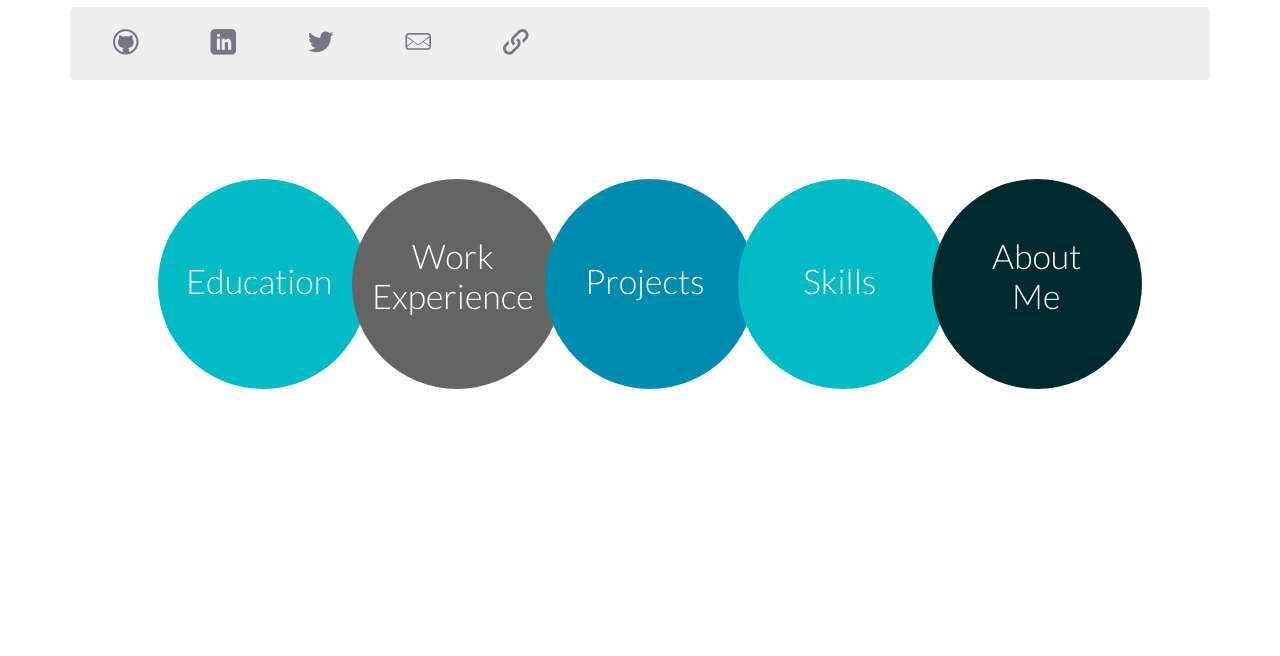
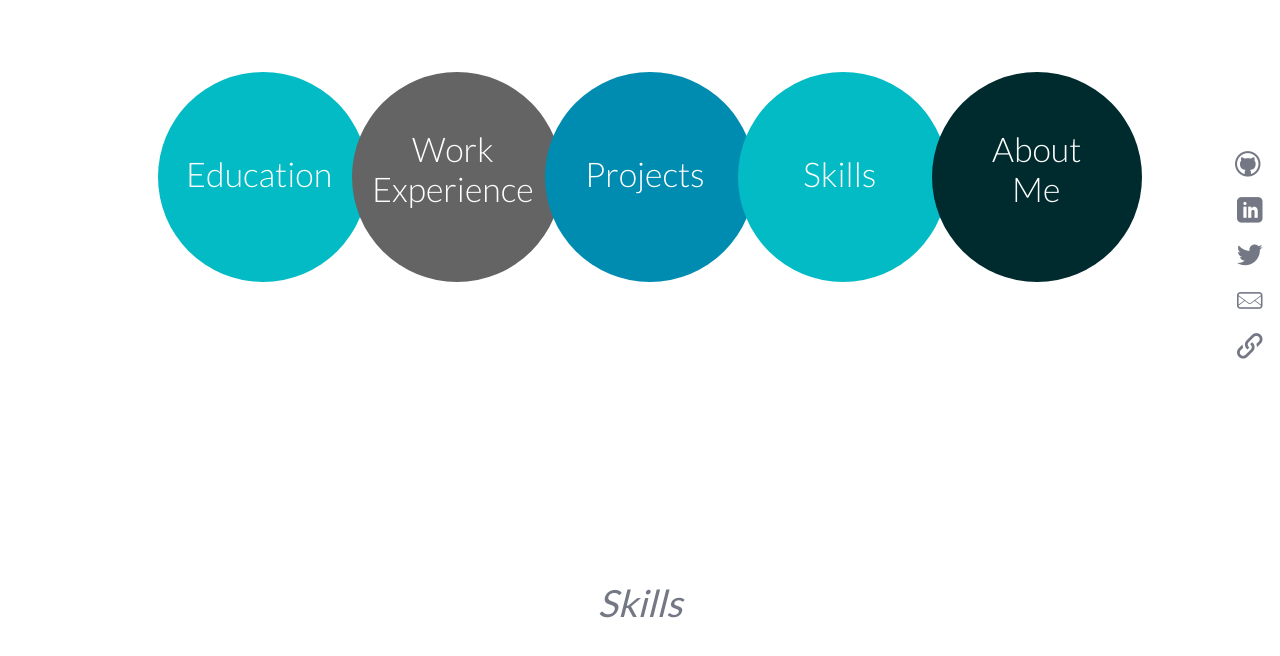
Before and after one commit to MimiBambino/InteractiveResume, a plain HTML site: page index.html in a window 1280 px wide. Shown: the part 144-800 px from the top of the page. Drawn offline with Linux system fonts and the light colour scheme; a web font is replaced by a local one.

```diff
--- a/css/style.css
+++ b/css/style.css
@@ -470,6 +470,18 @@
 	outline: none;
 }
 
+.nav-pills {
+	position: fixed;
+	right: 0;
+	top: 50%;
+	transform: translateY(-50%);
+	width: 60px;
+}
+
+.nav-pills li {
+	position: relative;
+}
+
 /* Media Queries */
 
 @media screen and (max-width: 1200px) {
--- a/index.html
+++ b/index.html
@@ -20,9 +20,9 @@
         <h4 class='contrasting1-color' data-bind="html: bio.role"></h4>
       </header>
       <aside>
-            <div class='container'>
+         <!--    <div class='container'>
               <div class='row'>
-                <div class='contactBar col-md-12'>
+                <div class='contactBar'> -->
                   <ul class='nav nav-pills'>
                     <li>
                       <a target='_blank' data-bind="attr: {href: bio.contacts.github}" class='icon icon-github'></a>
@@ -40,9 +40,9 @@
                       <a target='_blank' data-bind="attr: {href: bio.contacts.website" class='icon icon-link'></a>
                     </li>
                   </ul>
-                </div>
+<!--                 </div>
               </div>
-            </div>;
+            </div> -->
 
       </aside>
 <!--Home view-->
```
